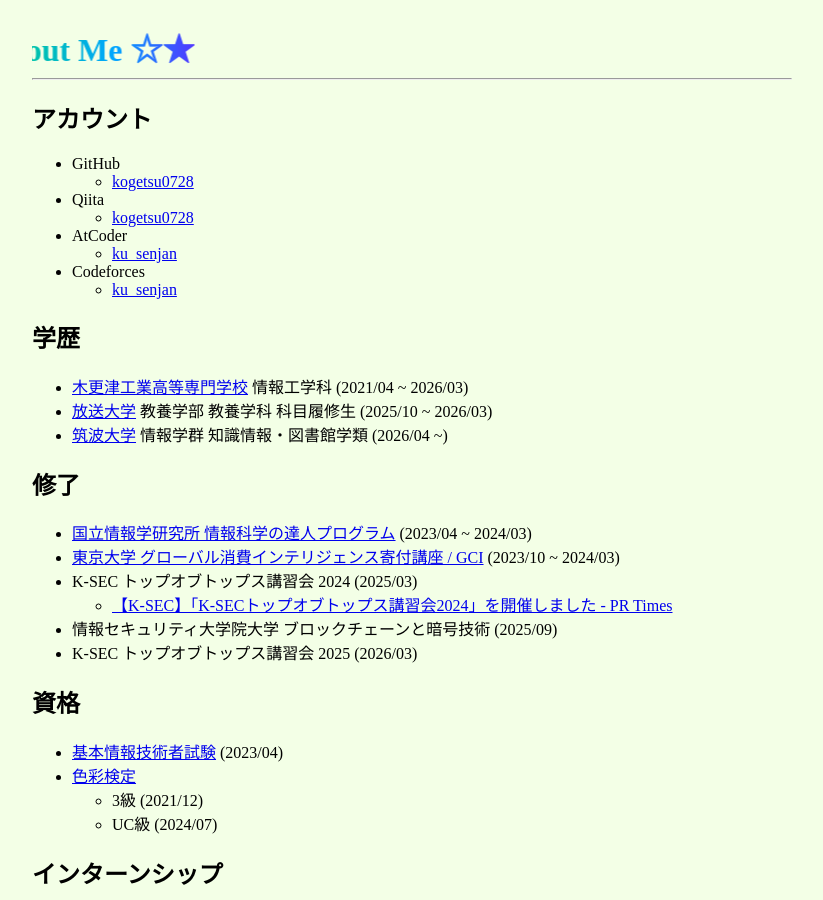
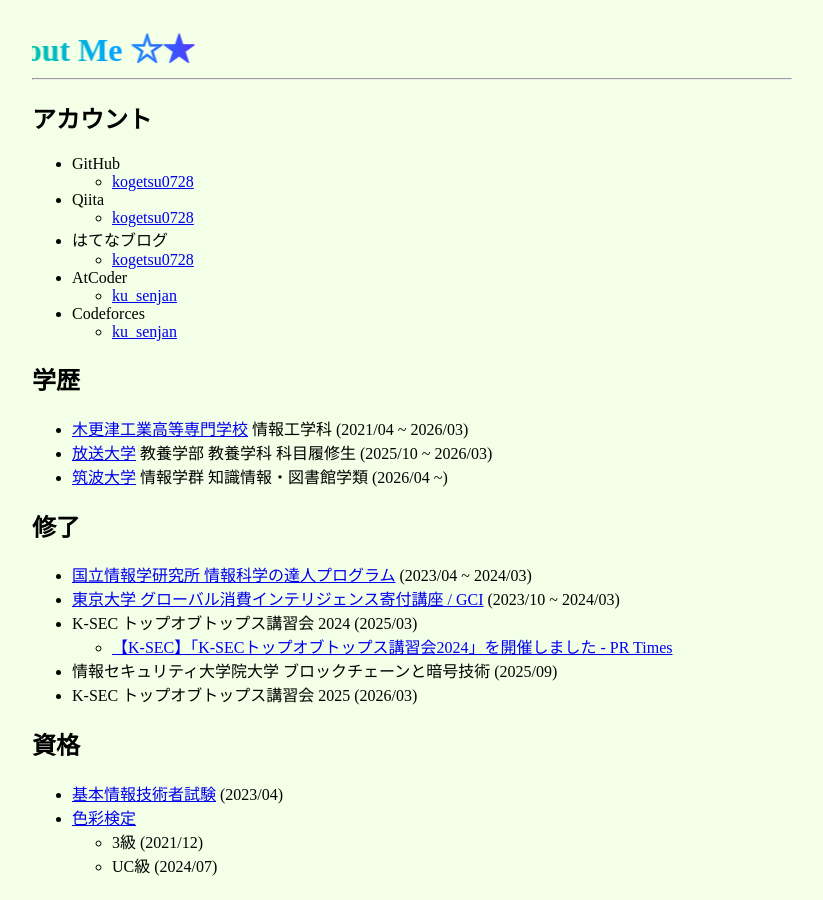
Before and after one commit to kogetsu0728/kogetsu0728.github.io, a Jekyll site: the page built from index.md, in a window 1280 px wide and 900 px high. Shown: the whole window, without its empty margins (228-1051 px from the left). Built offline with Jekyll 4.4.1, drawn with Linux system fonts in a browser that asks for light colours.

Commit message:
feat: add hatenablog (#2)

```diff
--- a/index.md
+++ b/index.md
@@ -12,6 +12,8 @@
     - [kogetsu0728](https://github.com/kogetsu0728)
 - Qiita
     - [kogetsu0728](https://qiita.com/kogetsu0728)
+- はてなブログ
+    - [kogetsu0728](https://kogetsu0728.hatenablog.com/)
 - AtCoder
     - [ku_senjan](https://atcoder.jp/users/ku_senjan)
 - Codeforces
```
